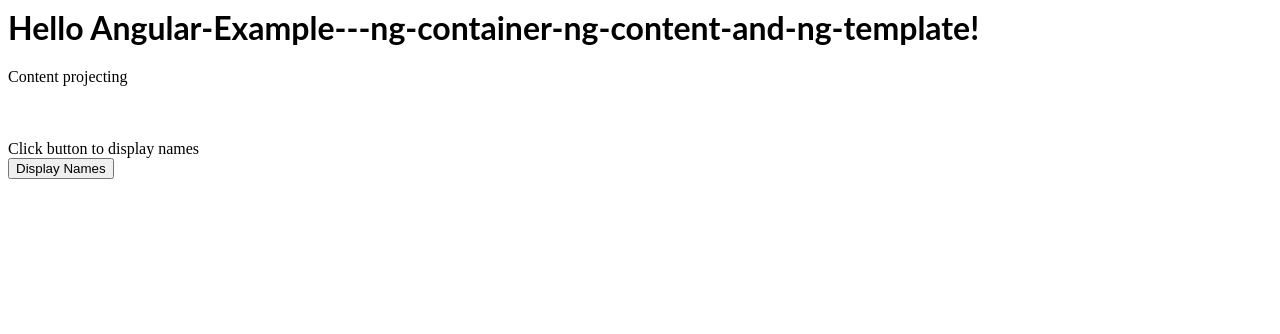
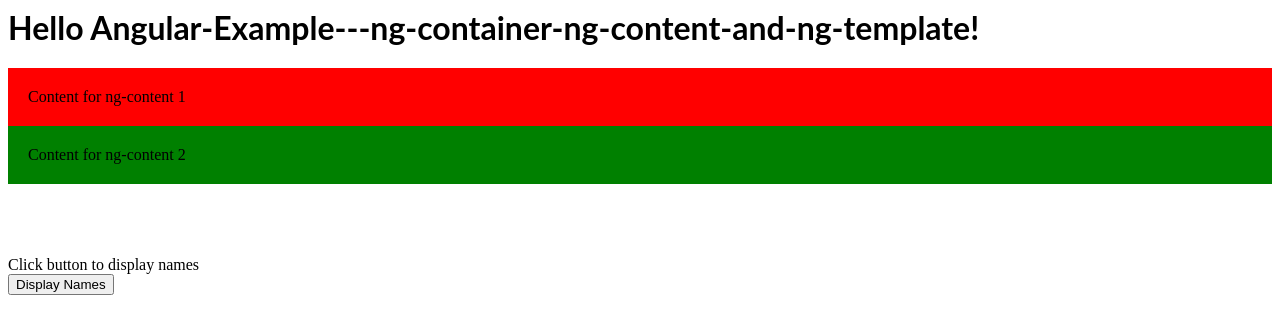
Before and after one commit to sajithahd/Angular-Example---ng-container-ng-content-and-ng-template, an Angular app: page / in a window 1280 px wide. Shown: the top 334 px of the page. Built offline with nearby package versions, Linux system fonts and the light colour scheme.

Commit message:
2 files modified

```diff
--- a/src/app/app.component.html
+++ b/src/app/app.component.html
@@ -1,11 +1,13 @@
 <hello name="{{ name }}">
-	Content projecting
+	<div class="content-1">
+		Content for ng-content 1
+	</div>
+	<div class="content-2">
+		Content for ng-content 2
+	</div>
 </hello>
 
 <br/><br/><br/><br/>
-
-
-
 
 <div *ngIf="!displayItems else elsecontent">
 	<div *ngFor="let item of items">
@@ -14,7 +16,7 @@
 </div>
 
 <ng-template #elsecontent>
-  <div>Click button to display names</div>
+	<div>Click button to display names</div>
 </ng-template>
 
 <button (click)="toggleItems()">{{displayItems?'Display Names':'Hide Names'}}</button>
--- a/src/app/hello.component.ts
+++ b/src/app/hello.component.ts
@@ -4,12 +4,27 @@
   selector: "hello",
   template: `
     <h1>Hello {{ name }}!</h1>
-    <ng-content></ng-content>
+    <div class="content-1">
+      <ng-content select=".content-1"></ng-content>
+    </div>
+
+    <div class="content-2">
+      <ng-content select=".content-2"></ng-content>
+    </div>
   `,
   styles: [
     `
       h1 {
         font-family: Lato;
+      }
+      .content-1 {
+        background: red;
+        padding: 20px;
+      }
+
+      .content-2 {
+        background: green;
+        padding: 20px;
       }
     `
   ]
```
